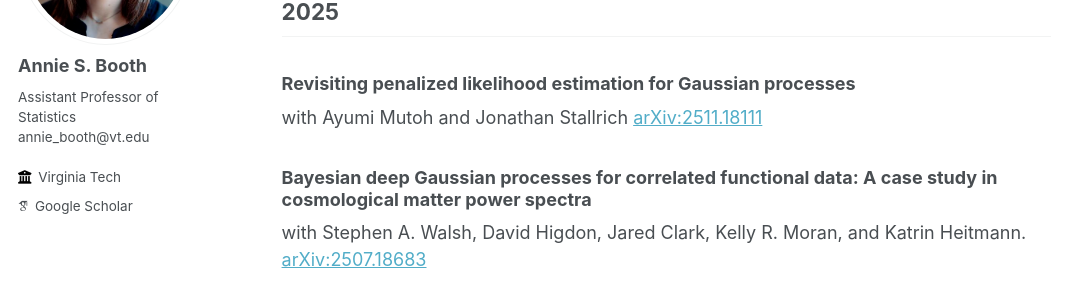
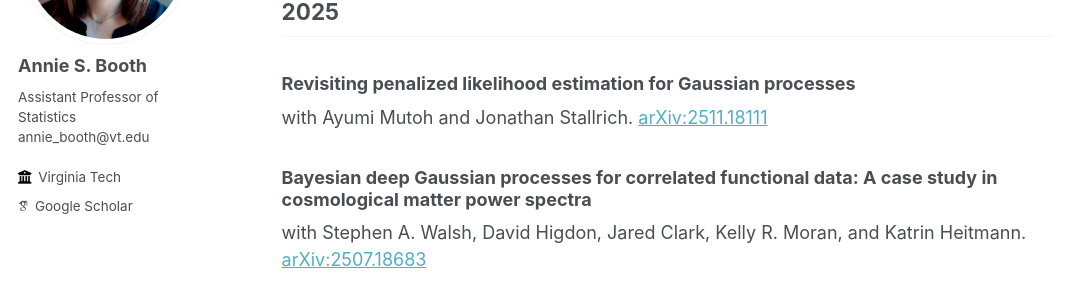
Before and after one commit to anniesbooth/anniesbooth.github.io, a Jekyll site: the page built from _pages/publications.md, in a window 1280 px wide and 900 px high. Shown: the part 229-529 px from the top of the window, without its empty margins (0-1074 px from the left). Built offline with Jekyll 4.4.1, drawn with Linux system fonts in a browser that asks for light colours; some web fonts are replaced.

Commit message:
oops, forgot period

```diff
--- a/_pages/publications.md
+++ b/_pages/publications.md
@@ -6,12 +6,11 @@ author_profile: true
 
 This page contains a complete list of my publications with relevant links.  You may also refer to my [CV](/files/BoothCV.pdf) and my [Google scholar page](https://scholar.google.com/citations?user=yL2Ik1UAAAAJ&hl=en&oi=ao).
 
-
 2025
 ------
 
 ### Revisiting penalized likelihood estimation for Gaussian processes
-with Ayumi Mutoh and Jonathan Stallrich [arXiv:2511.18111](https://arxiv.org/pdf/2511.18111)
+with Ayumi Mutoh and Jonathan Stallrich. [arXiv:2511.18111](https://arxiv.org/pdf/2511.18111)
 
 ### Bayesian deep Gaussian processes for correlated functional data: A case study in cosmological matter power spectra
 with Stephen A. Walsh, David Higdon, Jared Clark, Kelly R. Moran, and Katrin Heitmann. [arXiv:2507.18683](https://arxiv.org/pdf/2507.18683)
```
